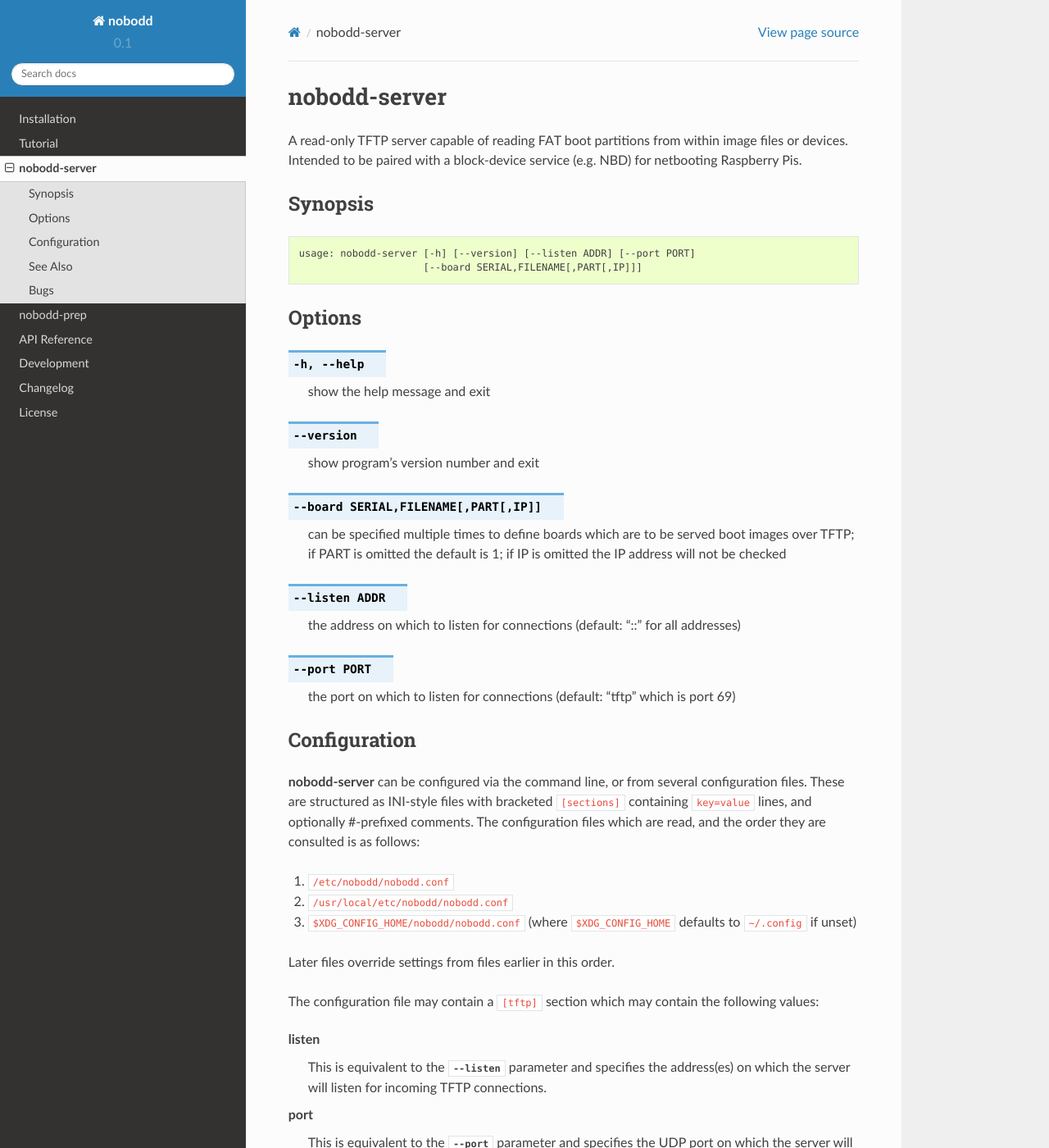
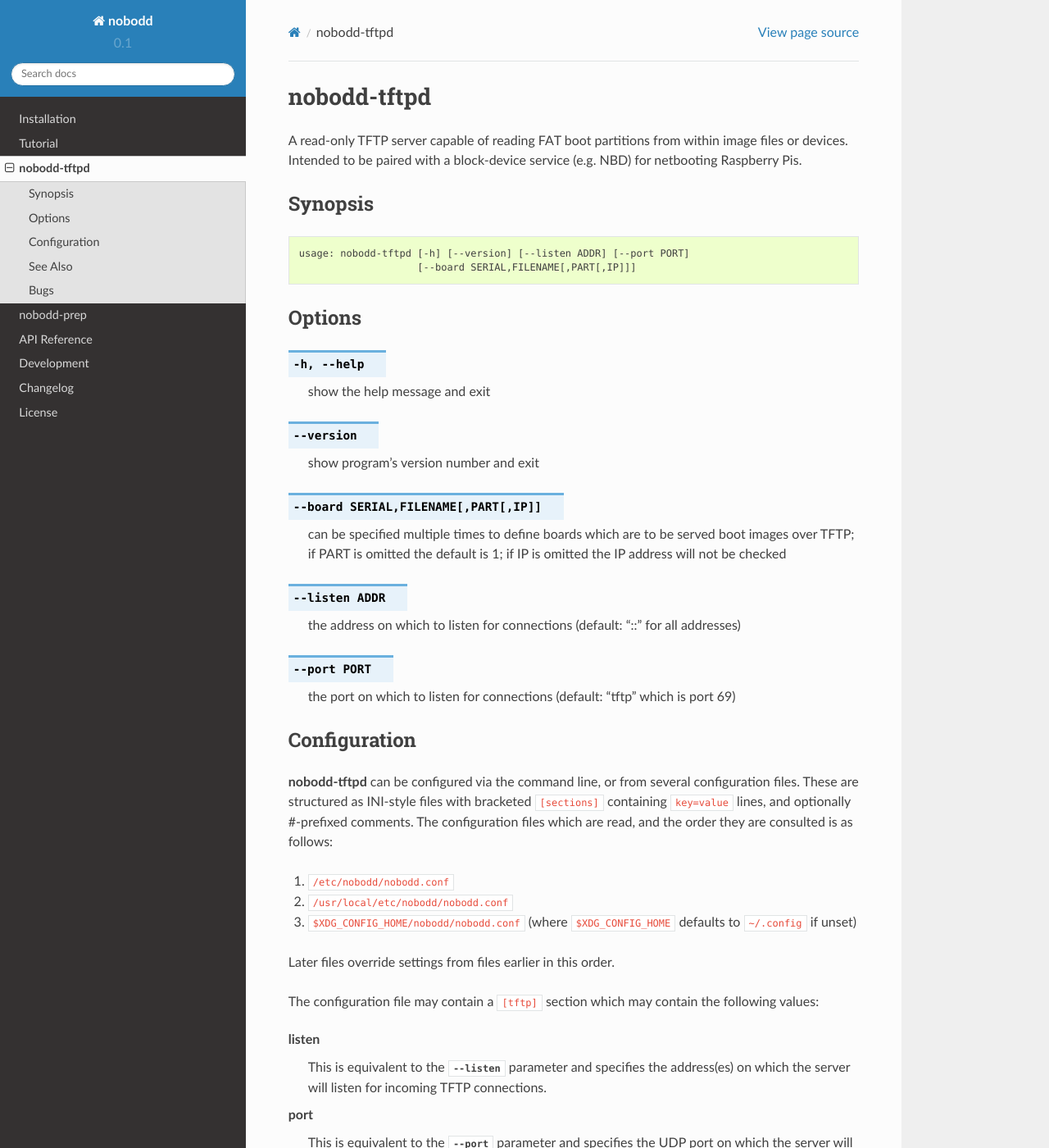
Before and after one commit to waveform80/nobodd, a Sphinx documentation site: the page built from docs/cli_server.rst, in a window 1280 px wide and 1400 px high. Shown: the whole window at 82% size. Built offline with Sphinx 7.4.7 and the Read the Docs theme 2.0.0, drawn with Linux system fonts in a browser that asks for light colours; formulas are drawn with MathJax 3.

Commit message:
Rename nobodd-server to nobodd-tftpd
Now the nobodd-prep --tftpd-conf and --nbd-conf options make more sense
which "thing" they are targetting

```diff
--- a/README.rst
+++ b/README.rst
@@ -18,7 +18,7 @@ then serving it as simple as:
 
 .. code-block:: console
 
-    $ sudo nobodd-server --board 1234ABCD,ubuntu.img
+    $ sudo nobodd-tftpd --board 1234ABCD,ubuntu.img
 
 This defaults to read the first partition from the file, and pretends (to TFTP
 clients) that the contents of the first partition appears under the
--- a/docs/api.rst
+++ b/docs/api.rst
@@ -68,7 +68,7 @@ Command line applications
 
 The :mod:`nobodd.server` module contains the primary classes,
 :class:`~nobodd.server.BootServer` and :class:`~nobodd.server.BootHandler`
-which define a TFTP server (:program:`nobodd-server`) that reads files from FAT
+which define a TFTP server (:program:`nobodd-tftpd`) that reads files from FAT
 file-systems contained in OS images. The :mod:`nobodd.prep` module contains the
 implementation of the :program:`nobodd-prep` command, which customizes images
 prior to first net boot.
--- a/docs/api_server.rst
+++ b/docs/api_server.rst
@@ -12,7 +12,7 @@ nobodd.server
 .. module:: nobodd.server
 
 This module contains the server and handler classes which make up the main
-:program:`nobodd-server` application, as well as the entry point for the
+:program:`nobodd-tftpd` application, as well as the entry point for the
 application itself.
 
 
--- a/docs/cli_prep.rst
+++ b/docs/cli_prep.rst
@@ -88,12 +88,12 @@ Options
 
     Defines the serial number of the Raspberry Pi that will be served this
     image. When this option is given, a board configuration compatible with
-    :program:`nobodd-server` may be output with :option:`--tftpd-conf`
+    :program:`nobodd-tftpd` may be output with :option:`--tftpd-conf`
 
 .. option:: --tftpd-conf FILE
 
     If specified, write a board configuration compatible with
-    :program:`nobodd-server` to the specified file; requires :option:`--serial`
+    :program:`nobodd-tftpd` to the specified file; requires :option:`--serial`
     to be given. If "-" is given, output is written to stdout.
 
 .. option:: --nbd-conf FILE
@@ -267,7 +267,7 @@ See Also
 
 .. only:: man
 
-    :manpage:`nobodd-server(1)`, :manpage:`nbd-server(1)`
+    :manpage:`nobodd-tftpd(1)`, :manpage:`nbd-server(1)`
 
 
 Bugs
--- a/docs/cli_server.rst
+++ b/docs/cli_server.rst
@@ -8,7 +8,7 @@
 .. include:: subst.rst
 
 =============
-nobodd-server
+nobodd-tftpd
 =============
 
 A read-only TFTP server capable of reading FAT boot partitions from within
@@ -21,14 +21,14 @@ Synopsis
 
 .. code-block:: text
 
-    usage: nobodd-server [-h] [--version] [--listen ADDR] [--port PORT]
-                         [--board SERIAL,FILENAME[,PART[,IP]]]
+    usage: nobodd-tftpd [-h] [--version] [--listen ADDR] [--port PORT]
+                        [--board SERIAL,FILENAME[,PART[,IP]]]
 
 
 Options
 =======
 
-.. program:: nobodd-server
+.. program:: nobodd-tftpd
 
 .. option:: -h, --help
 
@@ -58,11 +58,11 @@ Options
 Configuration
 =============
 
-:program:`nobodd-server` can be configured via the command line, or from
-several configuration files. These are structured as INI-style files with
-bracketed ``[sections]`` containing ``key=value`` lines, and optionally
-#-prefixed comments. The configuration files which are read, and the order they
-are consulted is as follows:
+:program:`nobodd-tftpd` can be configured via the command line, or from several
+configuration files. These are structured as INI-style files with bracketed
+``[sections]`` containing ``key=value`` lines, and optionally #-prefixed
+comments. The configuration files which are read, and the order they are
+consulted is as follows:
 
 1. :file:`/etc/nobodd/nobodd.conf`
 
--- a/docs/conf.py
+++ b/docs/conf.py
@@ -105,8 +105,8 @@ epub_show_urls = 'no'
 man_pages = [
     (
         'cli_nobodd',
-        'nobodd-server',
-        'nobodd-server - serve boot partition files over TFTP',
+        'nobodd-tftpd',
+        'nobodd-tftpd - serve boot partition files over TFTP',
         [info['author']],
         1,
     ),
--- a/setup.cfg
+++ b/setup.cfg
@@ -49,7 +49,7 @@ doc =
 
 [options.entry_points]
 console_scripts =
-    nobodd-server = nobodd.server:main
+    nobodd-tftpd = nobodd.server:main
     nobodd-prep = nobodd.prep:main
 
 [tool:pytest]
```
Also changed, not shown: 2 other files.
